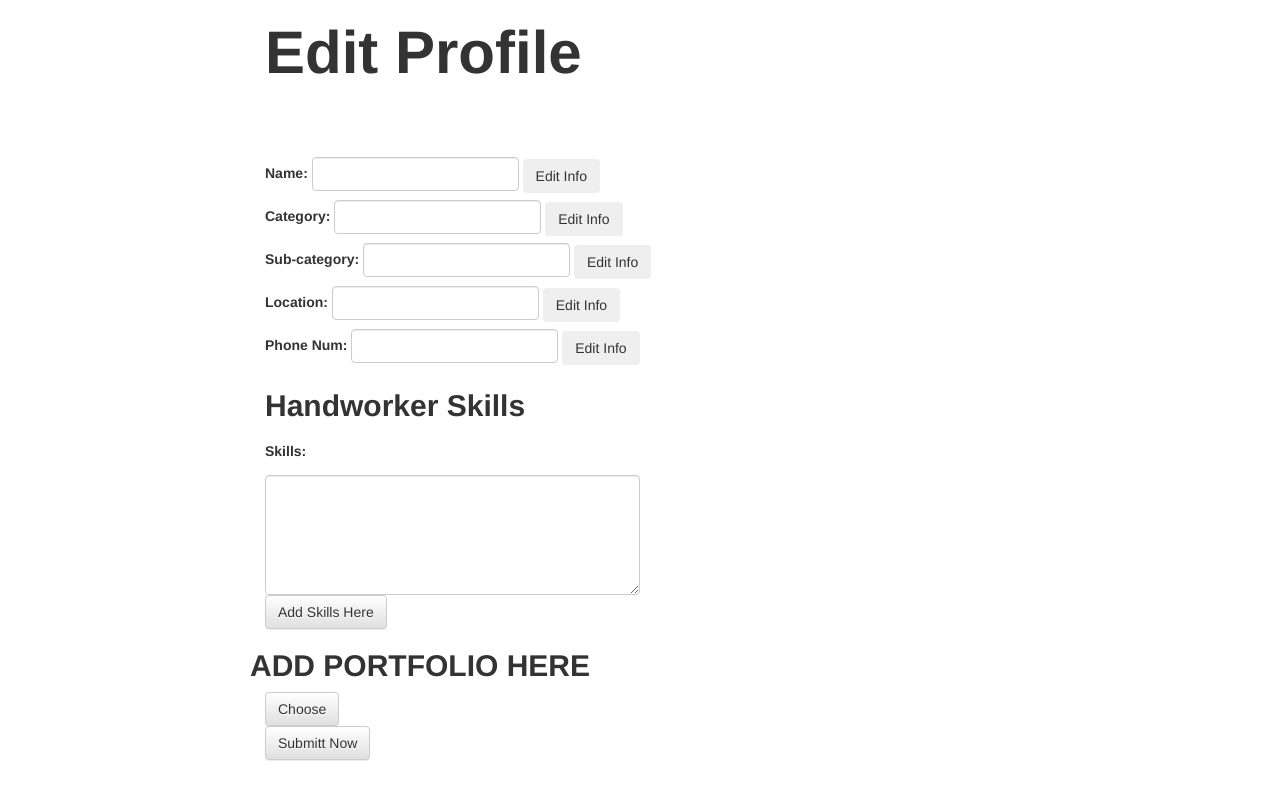
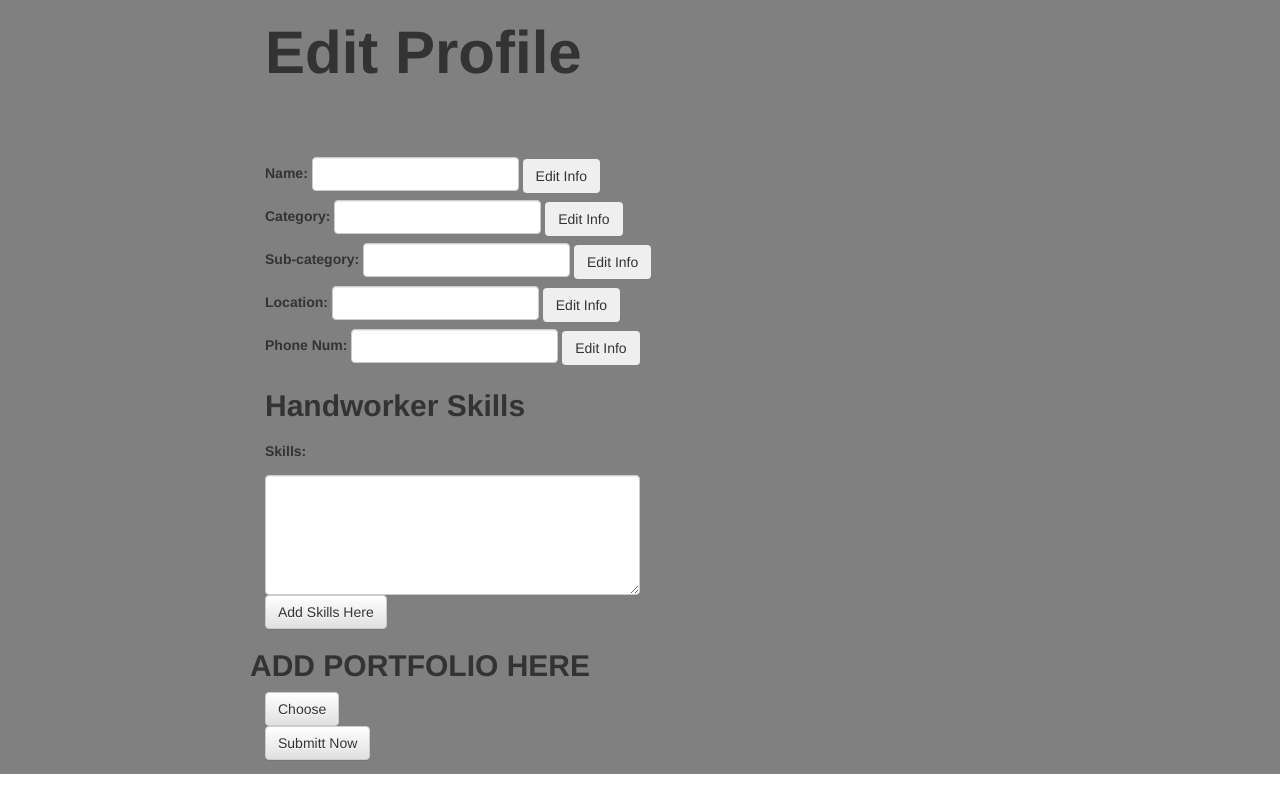
Before and after one commit to tahirkhaan/html-school, a plain HTML site: page form_edit/index.html in a window 1280 px wide. Drawn offline with nearby package versions, Linux system fonts and the light colour scheme.

Commit message:
update background color gray

```diff
--- a/form_edit/index.html
+++ b/form_edit/index.html
@@ -14,7 +14,7 @@
    </head>
    <body>
 
-
+   <div class="container-fluid" style="background-color: gray;">
    <div class="container">
       <div class="row">
       <div class="col-md-2">
@@ -83,6 +83,6 @@
          </div>
       </div>
    </div>
-
+   </div>
    </body>
    </html>
```
